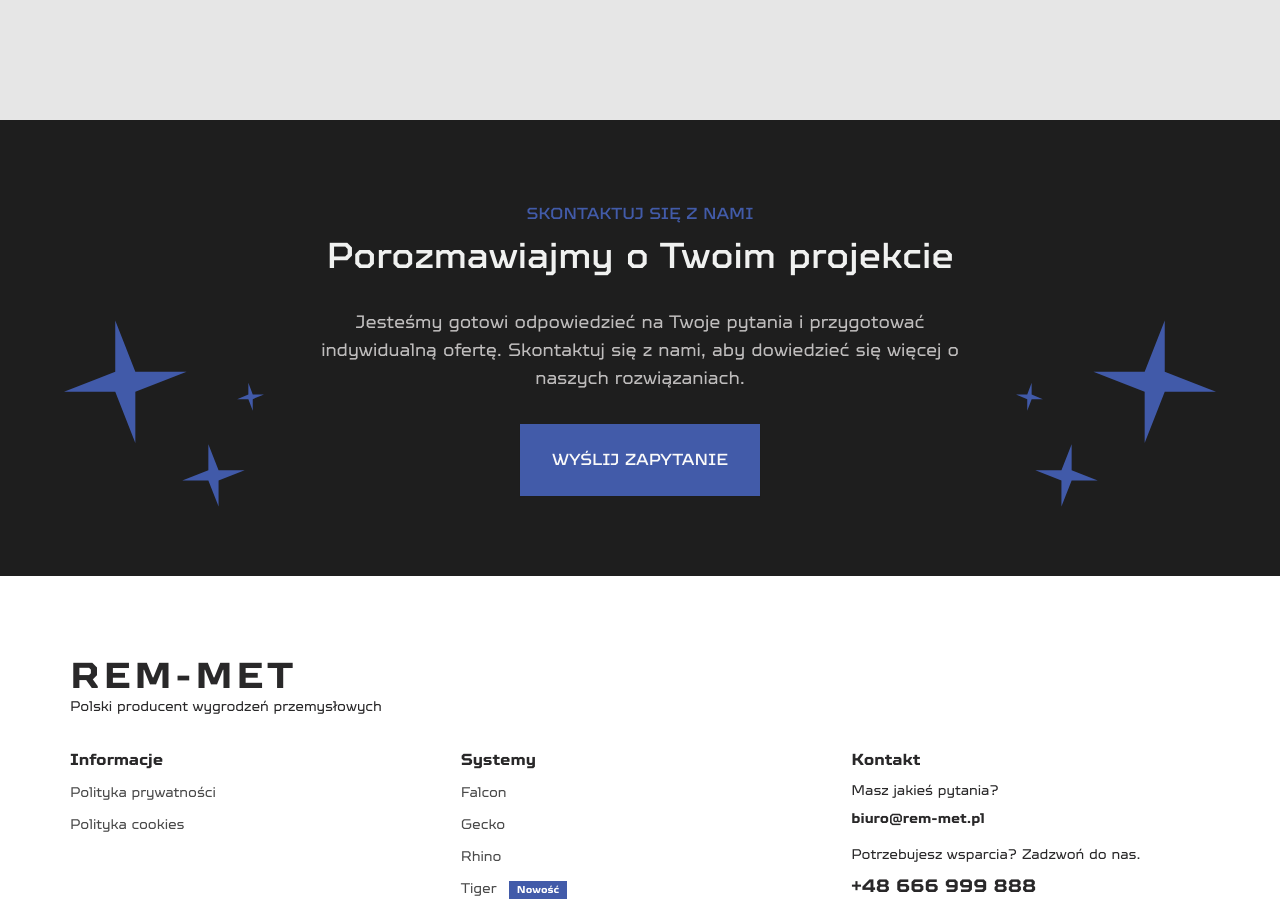
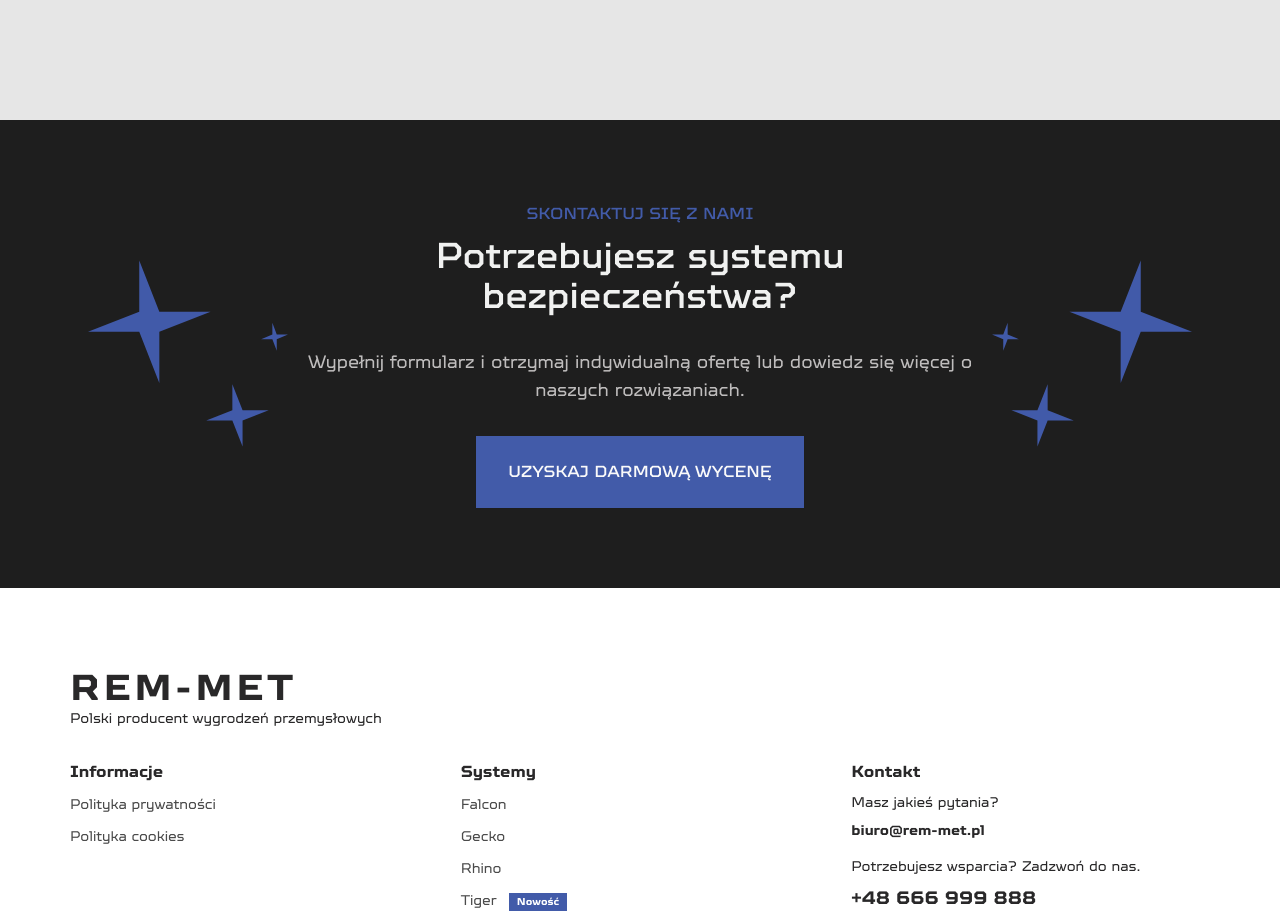
Before and after one commit to sbkjarmul/rem-met, a Next.js app: page / in a window 1280 px wide. Shown: the part 3940-4853 px from the top of the page. Built offline with nearby package versions, Linux system fonts and the light colour scheme.

Commit message:
update text in contact section

```diff
--- a/components/contact-section.tsx
+++ b/components/contact-section.tsx
@@ -2,31 +2,31 @@ import Image from "next/image";
 
 import useTranslations from "@/hooks/useTranslations";
 import { AccentText } from "@/components/ui/accent-text";
-import { Container } from "@/components/ui/container";
 import { Button } from "@/components/ui/button";
 
 const ContactSection = () => {
   const t = useTranslations("contactSection");
 
   return (
-    <section className="relative bg-gray-900 h-fit min-h-[400px] flex flex-col justify-center items-center py-20">
-      <Container className="flex flex-col items-center gap-8 text-center max-w-2xl z-1">
+    <section className="relative bg-gray-900 gap-4 h-fit min-h-[400px] flex justify-center items-center py-20 px-10">
+      <Image
+        className="z-0 hidden md:block"
+        src="/icons/rem-met-triple-stars-icon.svg"
+        alt="REM-MET Triple Stars Icon"
+        width={200}
+        height={200}
+      />
+      <div className="flex flex-col items-center gap-8 text-center max-w-2xl z-1">
         <div className="flex flex-col items-center gap-2">
           <AccentText className="text-brand-blue-100">{t("accent")}</AccentText>
           <h2 className="text-4xl font-medium text-gray-100">{t("title")}</h2>
         </div>
         <p className="text-lg text-gray-400">{t("description")}</p>
         <Button>{t("button")}</Button>
-      </Container>
+      </div>
+
       <Image
-        className="absolute top-50 left-[5%] z-0"
-        src="/icons/rem-met-triple-stars-icon.svg"
-        alt="REM-MET Triple Stars Icon"
-        width={200}
-        height={200}
-      />
-      <Image
-        className="absolute top-50 right-[5%] scale-x-[-1] z-0"
+        className="scale-x-[-1] z-0 hidden md:block"
         src="/icons/rem-met-triple-stars-icon.svg"
         alt="REM-MET Triple Stars Icon"
         width={200}
--- a/locales/pl.js
+++ b/locales/pl.js
@@ -97,10 +97,10 @@ export default {
   // Contact Section
   contactSection: {
     accent: "Skontaktuj się z nami",
-    title: "Porozmawiajmy o Twoim projekcie",
+    title: "Potrzebujesz systemu bezpieczeństwa?",
     description:
-      "Jesteśmy gotowi odpowiedzieć na Twoje pytania i przygotować indywidualną ofertę. Skontaktuj się z nami, aby dowiedzieć się więcej o naszych rozwiązaniach.",
-    button: "Wyślij zapytanie",
+      "Wypełnij formularz i otrzymaj indywidualną ofertę lub dowiedz się więcej o naszych rozwiązaniach.",
+    button: "Uzyskaj DARMOWĄ wycenę",
   },
   // Our Products Section
   ourProductsSection: {
```
